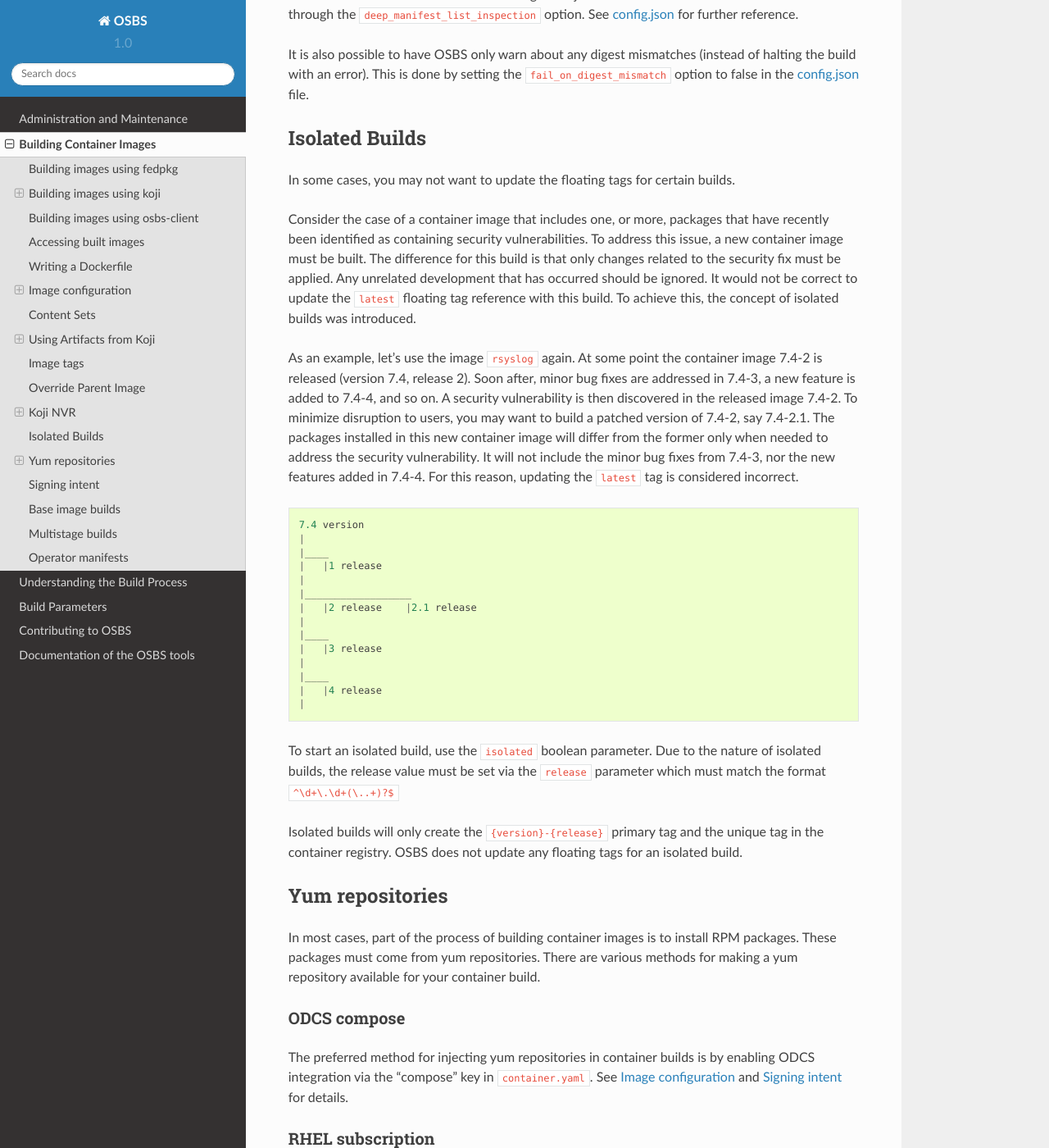
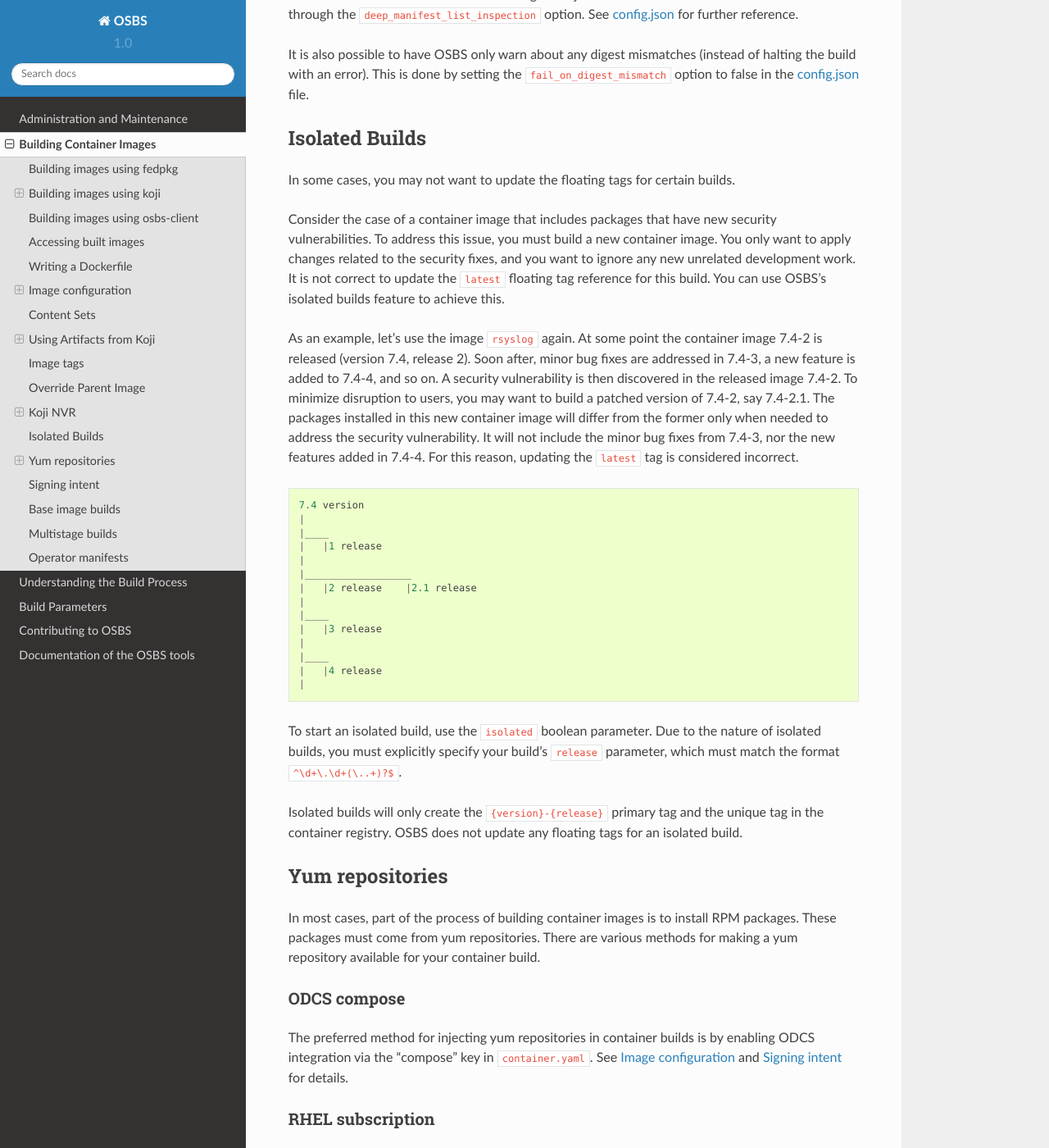
Before and after one commit to containerbuildsystem/osbs-docs, a Sphinx documentation site: the page built from docs/users.rst, in a window 1280 px wide and 1400 px high, scrolled down 15993 px. Shown: the whole window at 82% size. Built offline with Sphinx 7.4.7 and the Read the Docs theme 2.0.0, drawn with Linux system fonts in a browser that asks for light colours.

Commit message:
users: simplify language in isolated builds description
Reduce the wordiness in the Isolated Builds section. Use the active
voice so it is clear to the user what actions they must do.

```diff
--- a/docs/users.rst
+++ b/docs/users.rst
@@ -847,13 +847,12 @@ Isolated Builds
 In some cases, you may not want to update the floating tags for certain
 builds.
 
-Consider the case of a container image that includes one, or more, packages that
-have recently been identified as containing security vulnerabilities. To address
-this issue, a new container image must be built. The difference for this build
-is that only changes related to the security fix must be applied. Any unrelated
-development that has occurred should be ignored. It would not be correct to
-update the ``latest`` floating tag reference with this build.  To achieve
-this, the concept of isolated builds was introduced.
+Consider the case of a container image that includes packages that have new
+security vulnerabilities. To address this issue, you must build a new
+container image. You only want to apply changes related to the security fixes,
+and you want to ignore any new unrelated development work. It is not correct
+to update the ``latest`` floating tag reference for this build. You can use
+OSBS's isolated builds feature to achieve this.
 
 As an example, let's use the image ``rsyslog`` again. At some point the
 container image 7.4-2 is released (version 7.4, release 2). Soon after, minor
@@ -883,8 +882,8 @@ this reason, updating the ``latest`` tag is considered incorrect.
     |
 
 To start an isolated build, use the ``isolated`` boolean parameter. Due to the
-nature of isolated builds, the release value must be set via the ``release``
-parameter which must match the format ``^\d+\.\d+(\..+)?$``
+nature of isolated builds, you must explicitly specify your build's
+``release`` parameter, which must match the format ``^\d+\.\d+(\..+)?$``.
 
 Isolated builds will only create the ``{version}-{release}`` primary tag and
 the unique tag in the container registry. OSBS does not update any floating
```
